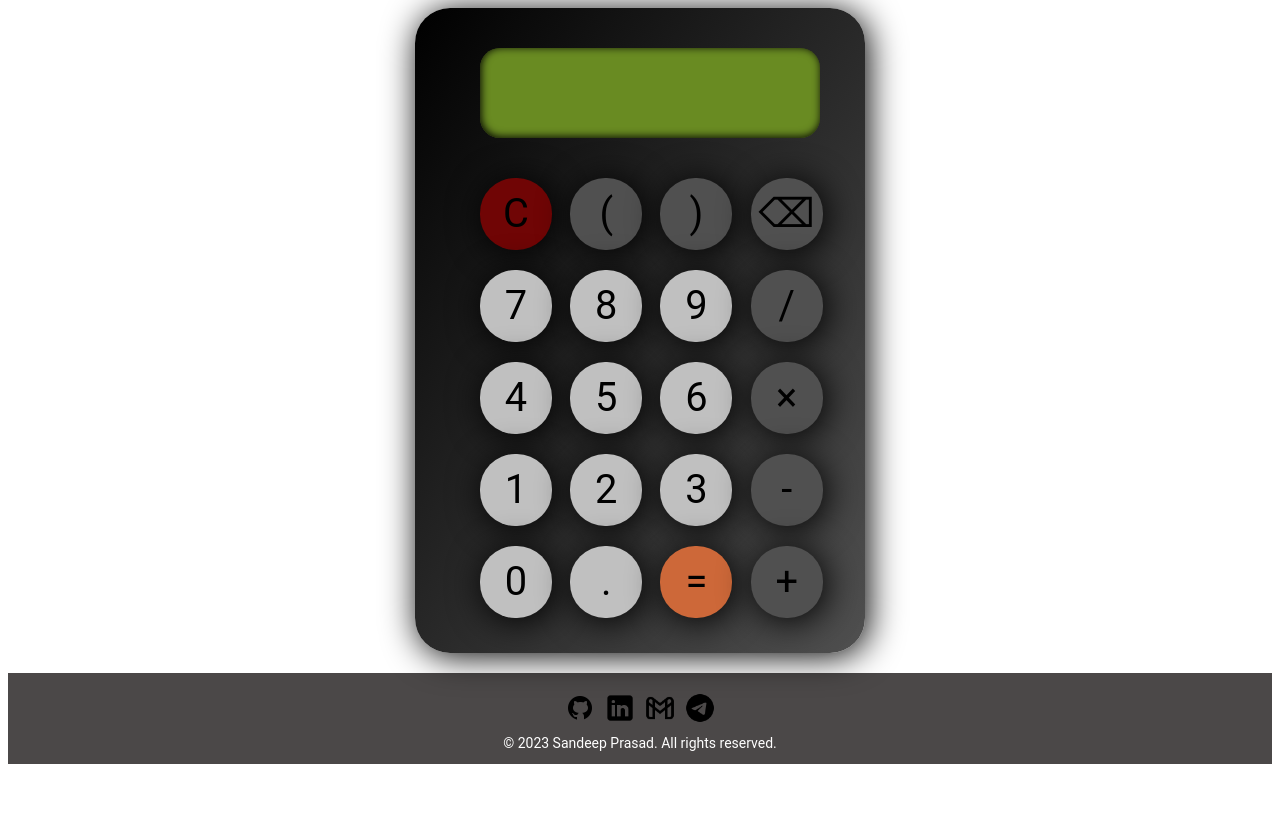
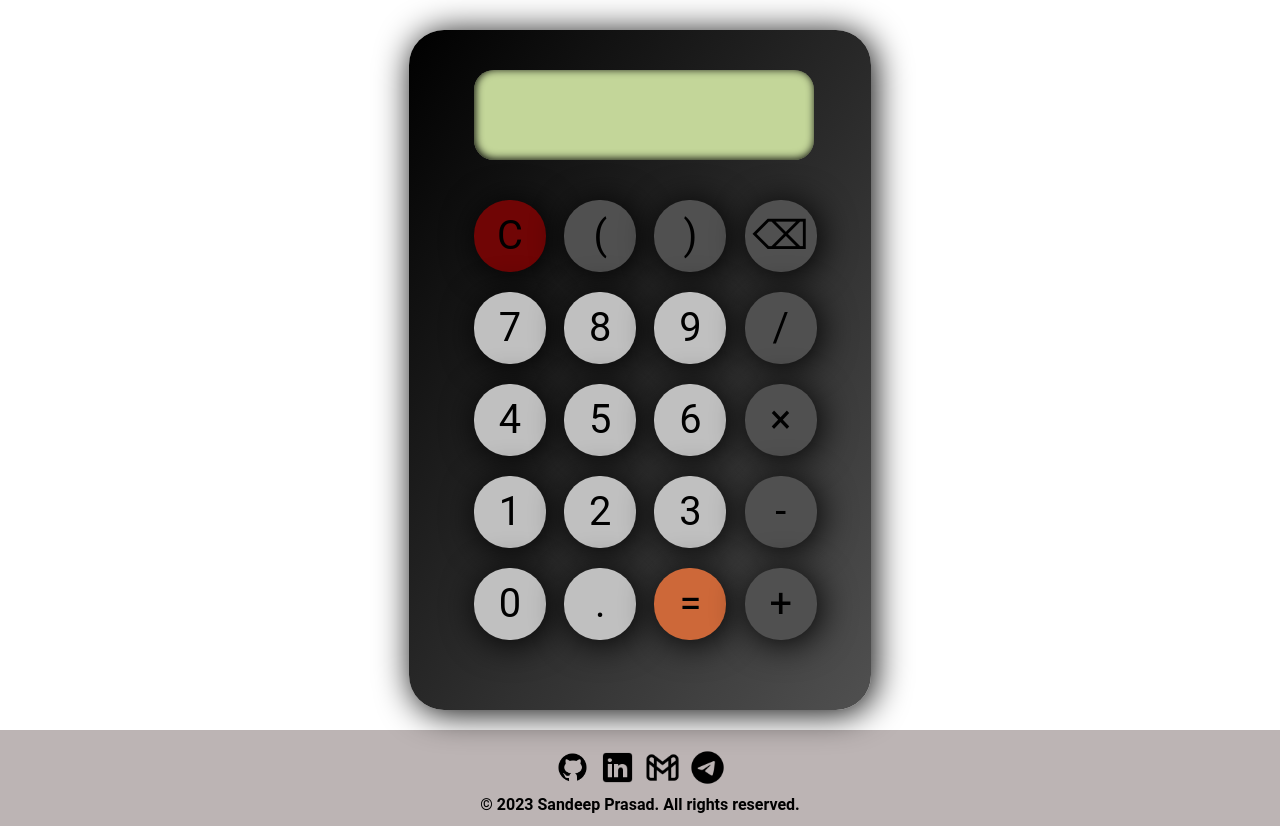
Before and after one commit to Sandeep-Petwal/Calculator-Project, a plain HTML site: page index.html in a window 1280 px wide. Before the commit the page ends 800 px from the top, so only its background shows below. Drawn offline with Linux system fonts and the light colour scheme.

Commit message:
secont test

```diff
--- a/calculator.css
+++ b/calculator.css
@@ -3,6 +3,13 @@
   font-family: "Roboto", sans-serif;
   font-size: 120%;
   line-height: 5%;
+}
+
+body {
+  width: 100vw;
+  max-width: 100%;
+  padding-top: 30px;
+  margin: 0;
 }
 
 p.input {
@@ -14,14 +21,14 @@ p.log {
   padding: 0 20px;
   text-align: right;
   color: rgb(51, 50, 51);
-  font-size: 50%;
+  font-size: 80%;
   font-style: italic;
 }
 
 div.calculatorContainer {
   position: relative;
-  width: 450px;
-  height: 645px;
+  width: 462px;
+  height: 680px;
   background-color: #000000;
   background: linear-gradient(to bottom right, #000000, #505050);
   border-radius: 35px;
@@ -33,7 +40,7 @@ div.screen {
   position: absolute;
   width: 340px;
   height: 90px;
-  background-color: #698B22;
+  background-color: #c3d699;
   border-radius: 20px;
   margin-left: 65px;
   margin-top: 40px;
@@ -98,9 +105,11 @@ button:active {
 /* footer */
 footer {
   margin-top: 20px;
-  background-color: #4b4848;
-  color: #fff;
+  background-color: #bcb4b4;
+  color: black;
+  font-weight: bold;
   padding: 20px 0;
+  width: 100vw;
 }
 
 .footer-content {
@@ -115,8 +124,8 @@ footer {
 }
 
 .social-icons a img {
-  width: 30px;
-  height: 30px;
+  width: 35px;
+  height: 35px;
   transition: transform 0.3s ease-in-out;
 }
 
@@ -126,5 +135,15 @@ footer {
 
 .copyright {
   margin-top: 20px;
-  font-size: 14px;
+  font-size: 16px;
 }
+
+/* Media query for tablets and smaller devices */
+@media only screen and (max-width: 600px) {
+  body{
+    background-color: red;
+  }
+  p{
+    color: red;
+  }
+}
--- a/index.html
+++ b/index.html
@@ -5,6 +5,7 @@
   <title>Calculator</title>
   <html lang="en-US">
   <meta charset="utf-8">
+  <meta name="viewport" content="width=device-width, initial-scale=1.0">
   <link href="calculator.css" type="text/css" rel="stylesheet">
   <link rel="stylesheet" href="">
   <link rel="icon" href="icons/fevicon.png">
@@ -45,10 +46,10 @@
     <div class="footer-content">
 
       <div class="social-icons">
-        <a href="https://github.com/your-username" target="_blank"><img src="icons/github-icon.png" alt="GitHub"></a>
-        <a href="https://linkedin.com/in/your-username" target="_blank"><img src="icons/linkedin-icon.png" alt="LinkedIn"></a>
-        <a href="mailto:your-email@example.com"><img src="icons/mail-icon.png" alt="Email"></a>
-        <a href="https://t.me/your-telegram-username" target="_blank"><img src="icons/telegram-icon.png" alt="Telegram"></a>
+        <a href="https://github.com/Sandeep-Petwal/" target="_blank"><img src="icons/github-icon.png" alt="GitHub"></a>
+        <a href="https://www.linkedin.com/in/sandeep-petwal/" target="_blank"><img src="icons/linkedin-icon.png" alt="LinkedIn"></a>
+        <a title="sandeepetwal51@gmail.com" href="mailto:sandeeppetwal51@gmail.com"><img src="icons/mail-icon.png" alt="Email"></a>
+        <a href="https://t.me/Ramabhakta" target="_blank"><img src="icons/telegram-icon.png" alt="Telegram"></a>
       </div>
 
       <div class="copyright">
```
